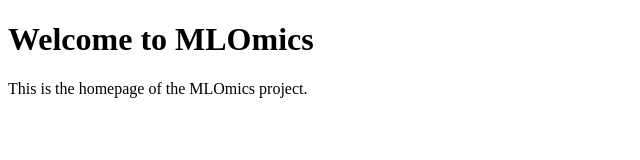
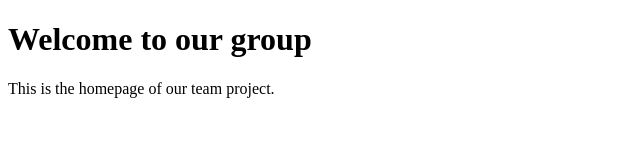
Before and after one commit to chenzRG/chenzRG.github.io, a plain HTML site: page index.html in a window 1280 px wide. Shown: the whole page, without its empty margins (0-640 px from the left). Drawn offline with Linux system fonts and the light colour scheme.

Commit message:
Update index.html

```diff
--- a/index.html
+++ b/index.html
@@ -2,10 +2,10 @@
 <html>
 <head>
   <meta charset="UTF-8">
-  <title>MLOmics</title>
+  <title>Chenz</title>
 </head>
 <body>
-  <h1>Welcome to MLOmics</h1>
-  <p>This is the homepage of the MLOmics project.</p>
+  <h1>Welcome to our group</h1>
+  <p>This is the homepage of our team project.</p>
 </body>
 </html>
```
